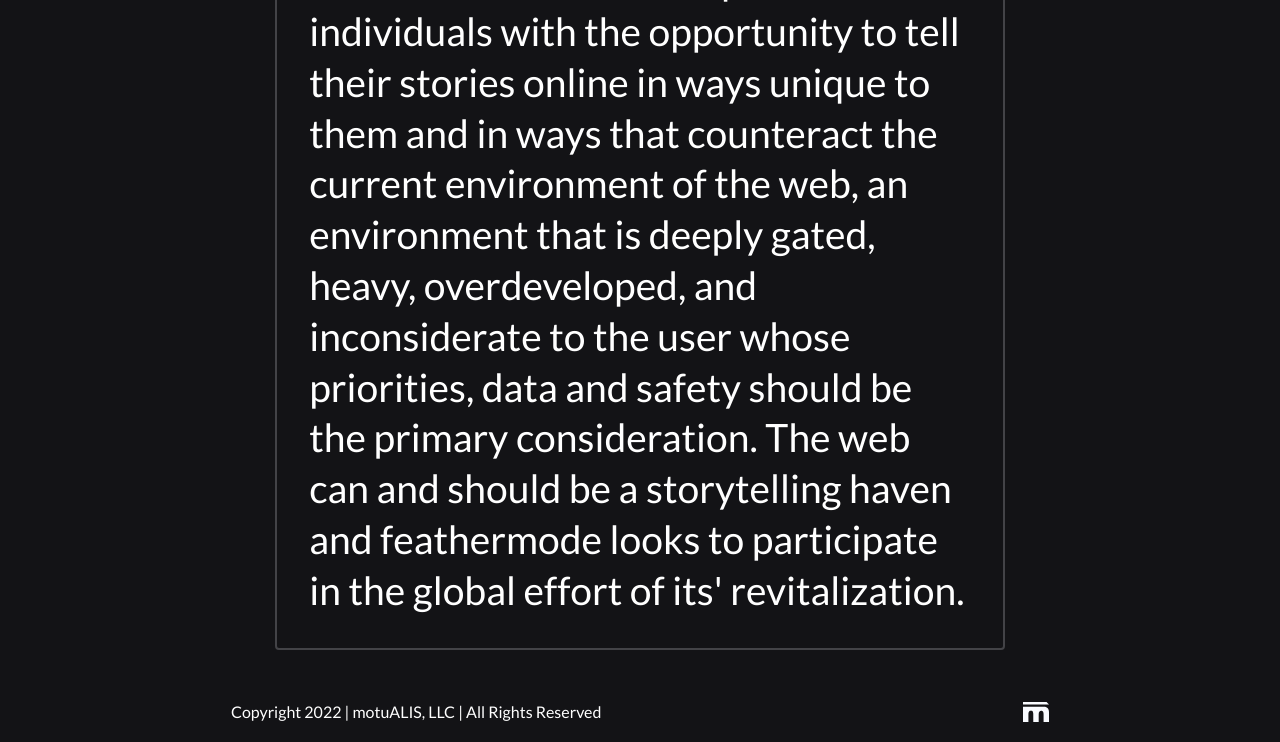
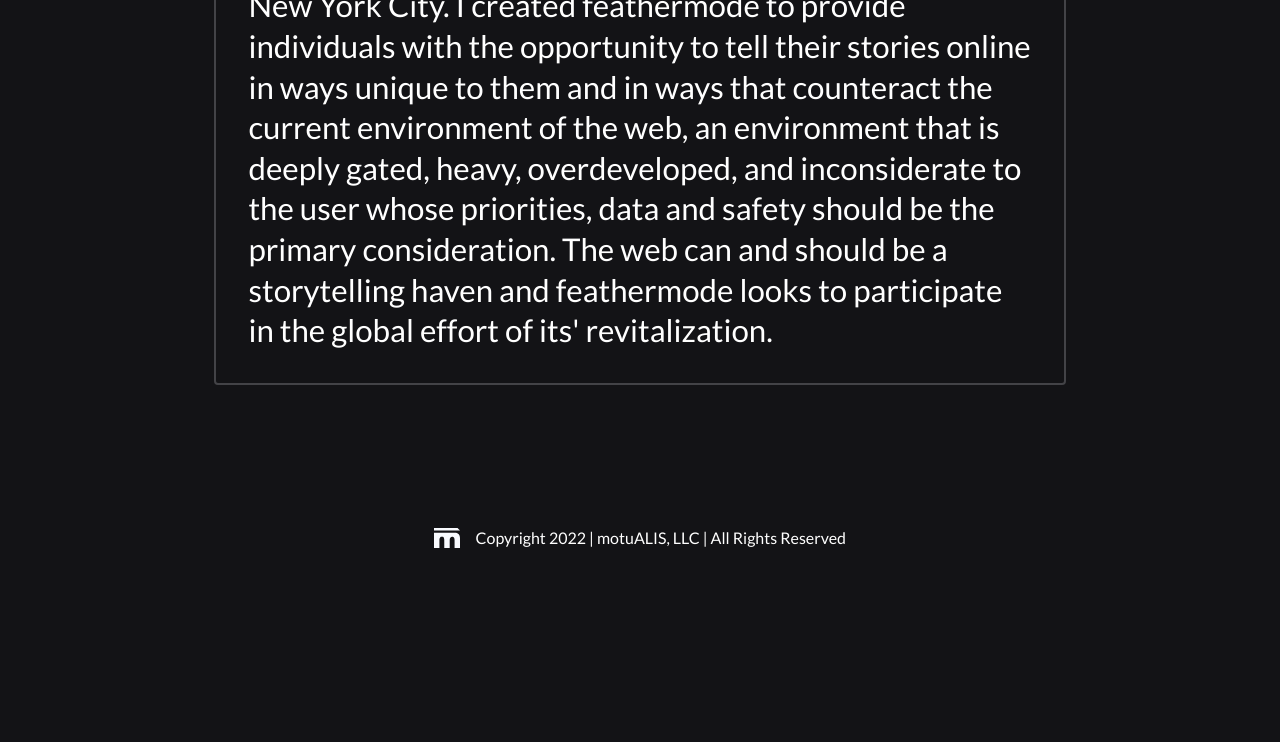
Before and after one commit to feathermode/feathermode, a plain HTML site: page about.html in a window 1280 px wide. Shown: the part 297-1039 px from the top of the page. After the commit the page ends 866 px from the top, so only its background shows below. Drawn offline with Linux system fonts and the light colour scheme.

Commit message:
all necessary small fixes for temp site

```diff
--- a/about.html
+++ b/about.html
@@ -3,7 +3,7 @@
 <head>
 	<!-- GENERAL -->
 	<title>About | feathermode</title>
-	<meta name="description" content="feathermode is a service that offers bespoke website creation for individuals and businesses looking to tel their story on the web." />
+	<meta name="description" content="feathermode is a service that offers digital storytelling and website creation services for individuals and businesses looking to tell their story on the web." />
 	<meta name="author" content="feathermode">
 
 	<!-- META -->
@@ -74,14 +74,14 @@
 	<!-- PITCH -->
 	<section class="about section flex flex-column flex-center height-90vh bg-dark color-light padding-lg">
 		<div class="section-wrapper section-container flex flex-column flex-center height-100 width-100 text-start gap-1">
-			<p class="text-xl">Hi, I'm OOF, a web designer and web developer based in New York City. I created feathermode to provide individuals with the opportunity to tell their stories online in ways unique to them and in ways that counteract the current environment of the web, an environment that is deeply gated, heavy, overdeveloped, and inconsiderate to the user whose priorities, data and safety should be the primary consideration. The web can and should be a storytelling haven and feathermode looks to participate in the global effort of its' revitalization.</p>
+			<p class="text-lg">Hi, I'm <span class="color-primary">OOF</span>, a web designer and web developer based in New York City. I created feathermode to provide individuals with the opportunity to tell their stories online in ways unique to them and in ways that counteract the current environment of the web, an environment that is deeply gated, heavy, overdeveloped, and inconsiderate to the user whose priorities, data and safety should be the primary consideration. The web can and should be a storytelling haven and feathermode looks to participate in the global effort of its' revitalization.</p>
 		</div>
 	</section>
 
 	<!-- FOOTER -->
-	<footer class="flex items-center content-around color-light padding-md">
+	<footer class="footer flex flex-column flex-center gap-1 color-light padding-md">
+		<a class="footer-icon" href="https://motualis.com" target="_blank" rel="noopener noreferrer"><img src="assets/motualis-icon_white.svg" alt="motuALIS" class="footer-icon" /></a>
 		<p>Copyright 2022 | motuALIS, LLC | All Rights Reserved</p>
-		<a class="footer-icon" href="https://motualis.com" target="_blank" rel="noopener noreferrer"><img src="assets/motualis-icon_white.svg" alt="motuALIS" class="footer-icon" /></a>
 	</footer>
 </body>
 </html>
--- a/styles/main.css
+++ b/styles/main.css
@@ -44,7 +44,7 @@
 	--color-main-quaternary: #F5F872;
 
 	--gradient-main: to bottom right, #FFD700, #177EFE, #131316;
-	--gradient-blue: to bottom right, #177EFE, #131316;
+	--gradient-blue: to bottom right, #131316, #177EFE, #131316;
 	--gradient-yellows: to bottom right, #D5A224, #FFD700;
 
 	/* RADIUS */
@@ -226,7 +226,7 @@ nav {
 	border-radius: var(--radius-md);
 }
 
-.flyby {
+.flyby .section-wrapper {
 	background: linear-gradient(var(--gradient-blue));
 }
 
@@ -326,7 +326,8 @@ form input, form textarea {
 	}
 
 	.section-wrapper {
-		width: 60%;
+		width: 70%;
+		max-width: 1000px;
 	}
 
 	.section-wrapper-form {
@@ -349,6 +350,10 @@ form input, form textarea {
 	.form-cards {
 		flex-direction: row;
 	}
+
+	.footer {
+		flex-direction: row;
+	}
 }
 
 /*Large devices (large desktops, 1200px and up)*/
```
Also changed, not shown: blog.html (+3 -3 lines), gold.html (+2 -2 lines), index.html (+4 -4 lines), onthefly.html (+2 -2 lines).
